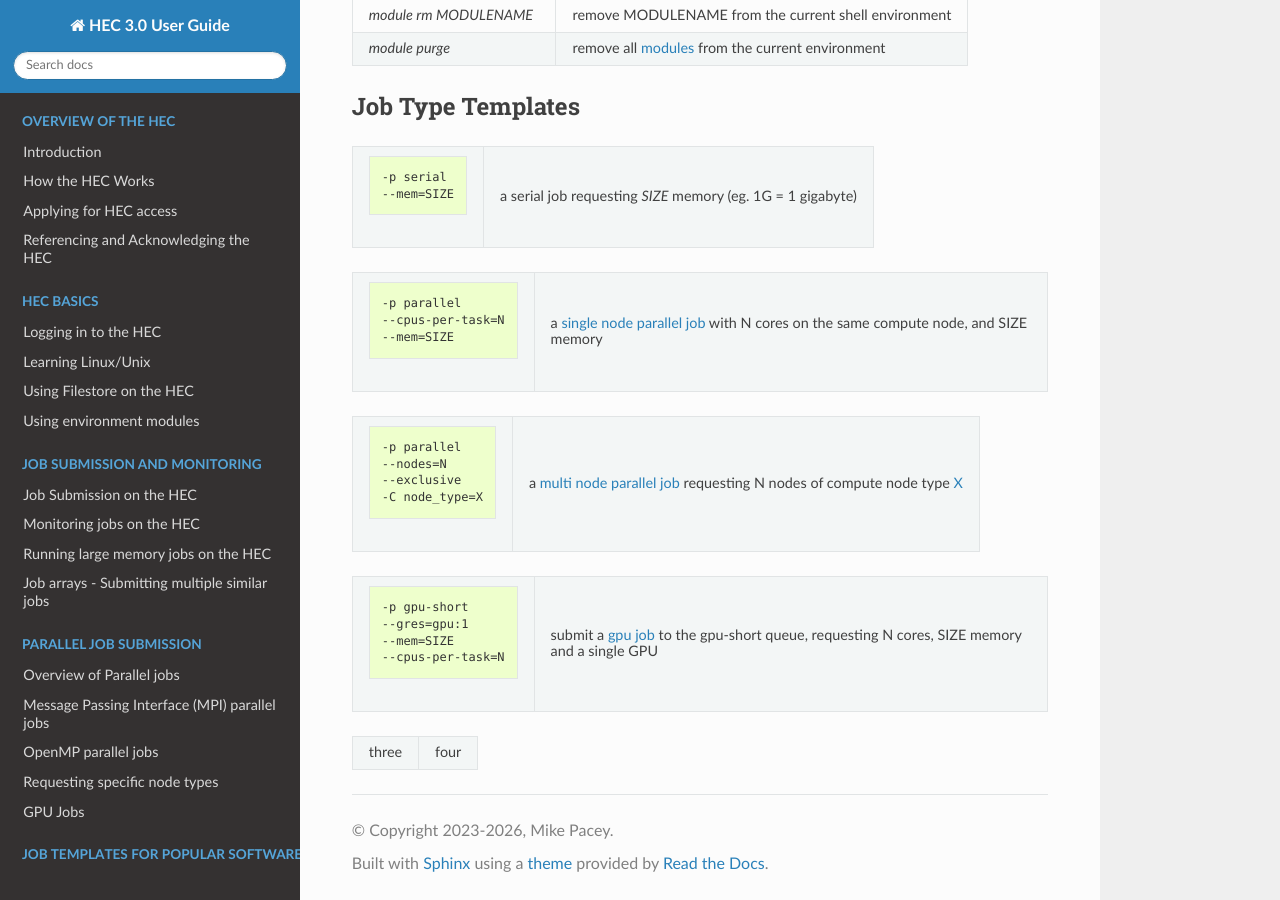
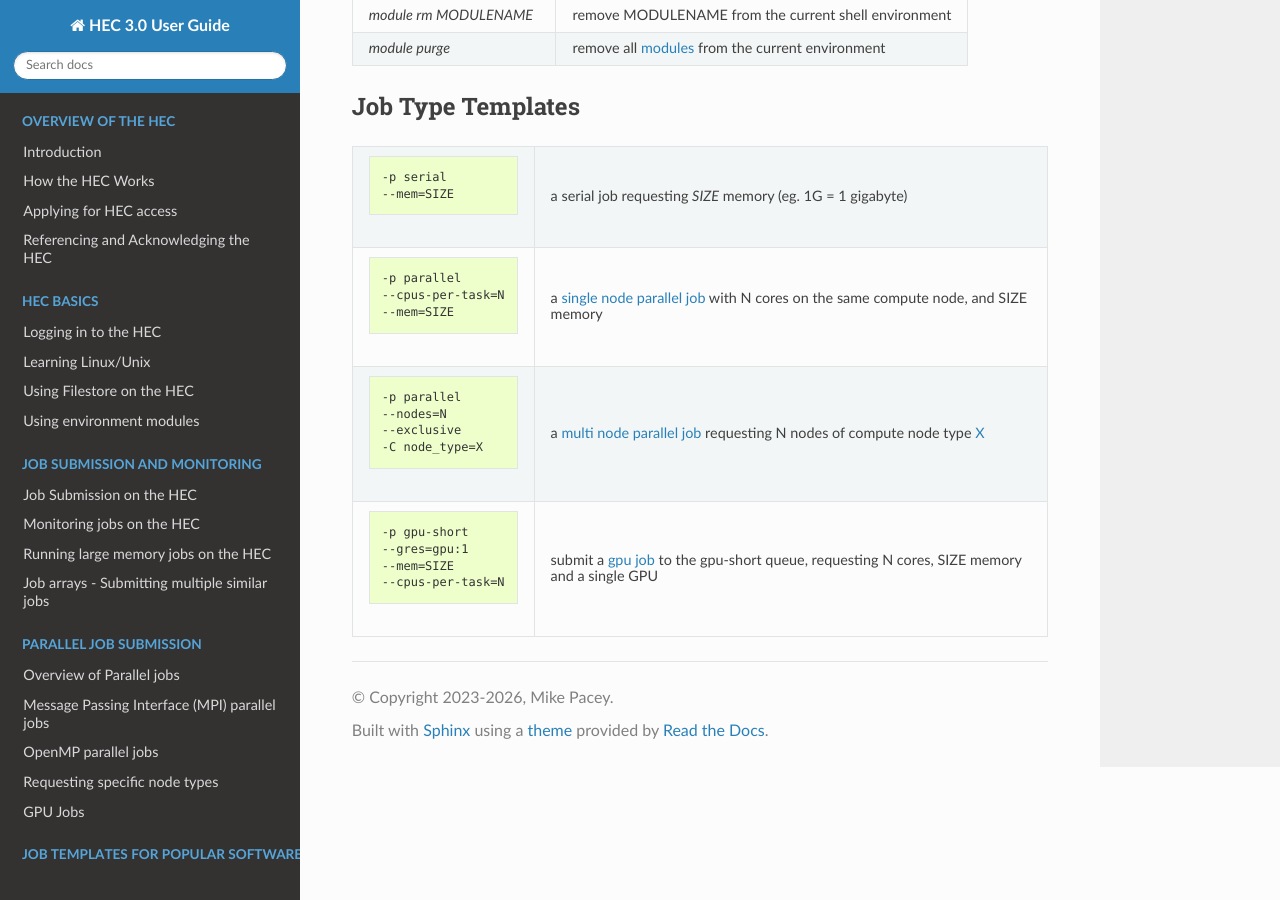
Before and after one commit to MikePacey/Lancaster-HEC, a Sphinx documentation site: the page built from docs/cheatsheet.rst, in a window 1280 px wide and 900 px high, scrolled down 1137 px. Built offline with Sphinx 7.4.7 and the Read the Docs theme 3.1.0, drawn with Linux system fonts in a browser that asks for light colours; formulas are drawn with MathJax 3.

Commit message:
test branch

```diff
--- a/docs/cheatsheet.rst
+++ b/docs/cheatsheet.rst
@@ -76,18 +76,12 @@ Job Type Templates
          -p serial
          --mem=SIZE
     - a :ref:`serial job<serial job>` requesting *SIZE* memory (eg. 1G = 1 gigabyte)
-
-.. list-table::
-
   * - .. code-block:: console
 
          -p parallel
          --cpus-per-task=N
          --mem=SIZE
     -  a :ref:`single node parallel job<open mp>` with N cores on the same compute node, and SIZE memory
-
-.. list-table::
-
   * - .. code-block:: console
 
          -p parallel
@@ -95,9 +89,6 @@ Job Type Templates
          --exclusive
          -C node_type=X
     - a :ref:`multi node parallel job<mpi jobs>` requesting N nodes of compute node type :ref:`X<node types>`
-
-.. list-table::
-
   * - .. code-block:: console
 
          -p gpu-short
@@ -105,8 +96,3 @@ Job Type Templates
          --mem=SIZE
          --cpus-per-task=N
     - submit a :ref:`gpu job<gpu jobs>` to the gpu-short queue, requesting N cores, SIZE memory and a single GPU
-
-.. list-table::
-
-  * - three
-    - four
```
